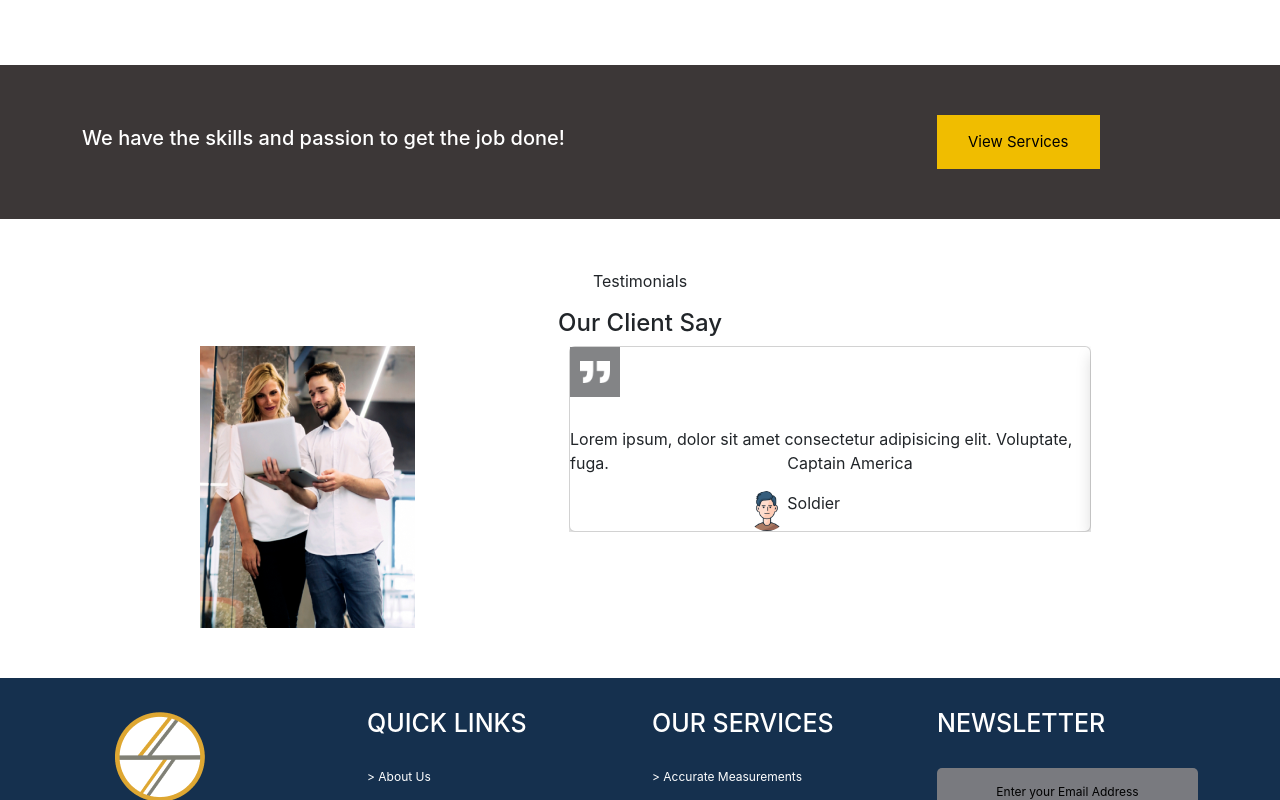
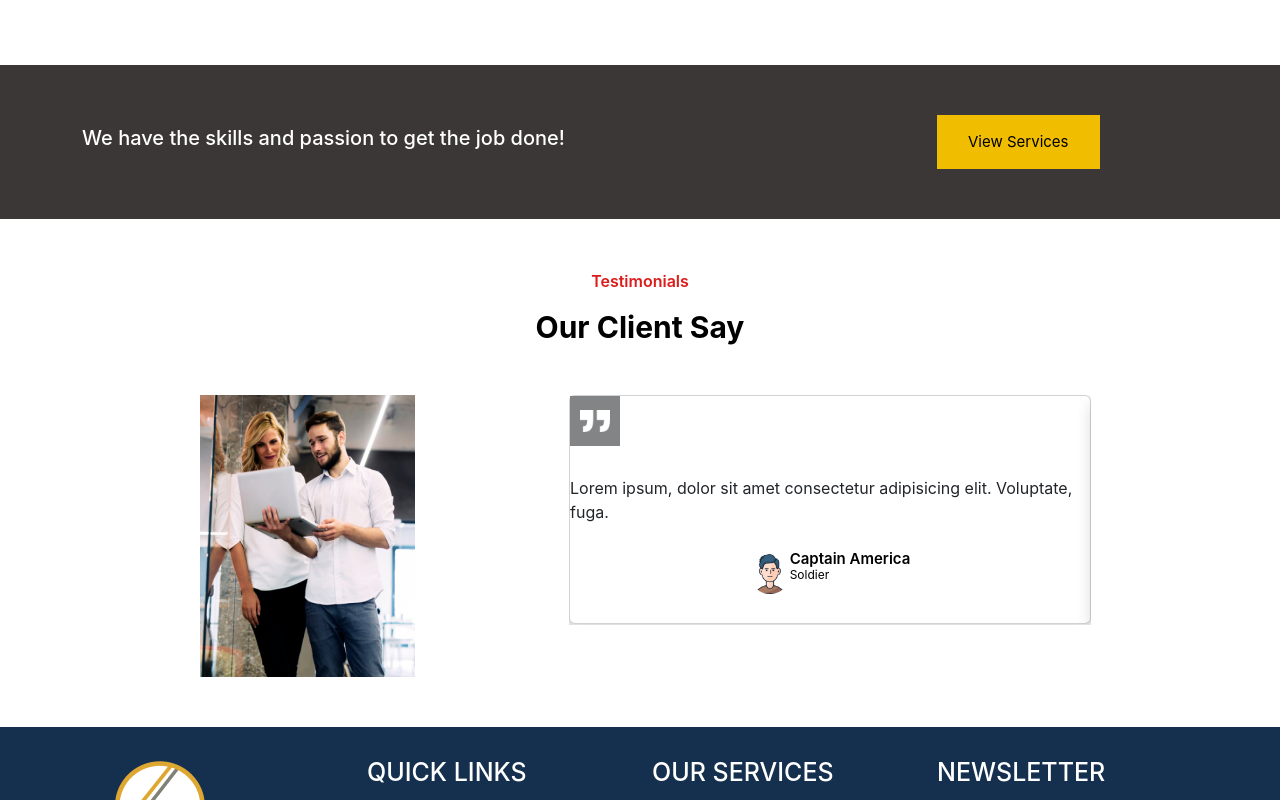
Before and after one commit to ShahraizNaveed/Eneico-React, a React (Vite) app: page /about in a window 1280 px wide. Shown: the part 1795-2595 px from the top of the page. Built offline with nearby package versions, Linux system fonts and the light colour scheme.

Commit message:
Fixed Testimonials

```diff
--- a/src/components/Testimonials/Testimonials.css
+++ b/src/components/Testimonials/Testimonials.css
@@ -1,5 +1,17 @@
 .testimonial-section {
     padding: 50px 0 50px 0;
+}
+
+.testimonial-section h4 {
+    color: #000000;
+    font-weight: 700;
+    font-size: 30px;
+    margin-bottom: 50px;
+}
+
+.heading {
+    color: #DC1B1B;
+    font-weight: 600;
 }
 
 .card {
@@ -28,25 +40,27 @@
     border-radius: 50%;
 }
 
-.negative-margin {
-    margin-top: -40px !important;
+.person-name{
+    margin-bottom: -5px;
+    font-size: 15px;
+    color: #000000;
+    font-weight: 600;
 }
 
+.person-role{
+    color: #000000;
+    font-size: 12px;
+    font-weight: 400;
+}
 
 @media screen and (max-width: 768px) {
     .card {
         margin-top: 30px !important;
     }
 
-    .negative-margin {
-        margin-top: 0px !important;
-    }
-
     .avatar {
         height: 50px !important;
     }
-
-    .card-text {}
 
     .card-title {
         font-size: 12px !important;
--- a/src/components/Testimonials/Testimonials.jsx
+++ b/src/components/Testimonials/Testimonials.jsx
@@ -88,7 +88,7 @@ const Testimonials = () => {
         <section className='testimonial-section'>
             <Container>
                 <Row>
-                    <p className='text-center'>Testimonials</p>
+                    <p className='text-center heading'>Testimonials</p>
                     <h4 className='text-center'>Our Client Say</h4>
                     <Col md={5}>
                         <div className='d-flex justify-content-center'>
@@ -111,12 +111,12 @@ const Testimonials = () => {
                                                         <p>
                                                             {item.description}
                                                         </p>
-                                                        <div className='d-flex align-items-center justify-content-center'>
+                                                        <div className='d-flex align-items-center justify-content-center my-4'>
                                                             <img src={item.image} alt="Avatar" className='img-fluid avatar' />
 
-                                                            <div className='negative-margin'>
-                                                                <p>{item.name}</p>
-                                                                <p className="">{item.designation}</p>
+                                                            <div>
+                                                                <p className='person-name'>{item.name}</p>
+                                                                <p className="person-role">{item.designation}</p>
                                                             </div>
                                                         </div>
                                                     </div>
```
